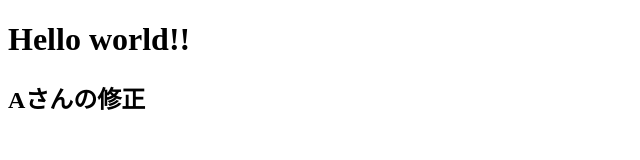
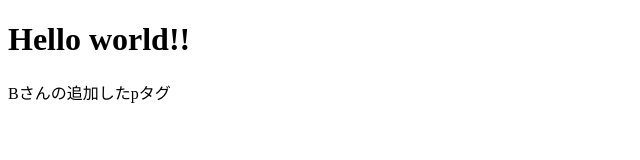
Before and after one commit to Hajime3778/js-todo, a plain HTML site: page index.html in a window 1280 px wide. Shown: the whole page, without its empty margins (0-640 px from the left). Drawn offline with Linux system fonts and the light colour scheme.

Commit message:
Bさんの修正2

```diff
--- a/index.html
+++ b/index.html
@@ -11,7 +11,7 @@
 
 <body>
   <h1>Hello world!!</h1>
-  <h2>Aさんの修正</h2>
+  <p>Bさんの追加したpタグ</p>
 
   <script src="index.js"></script>
 </body>
```
